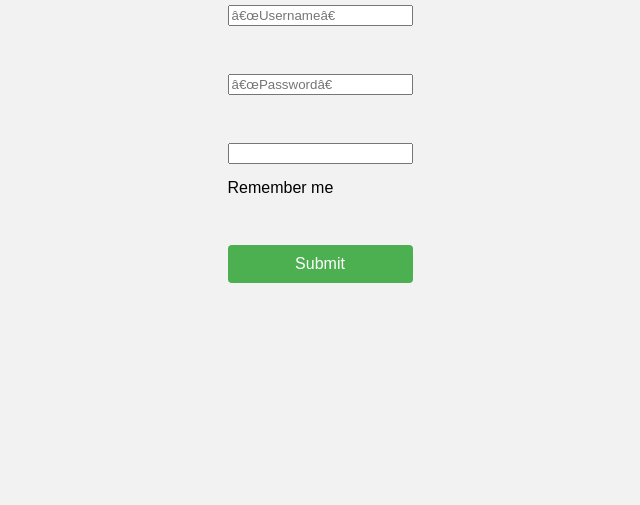
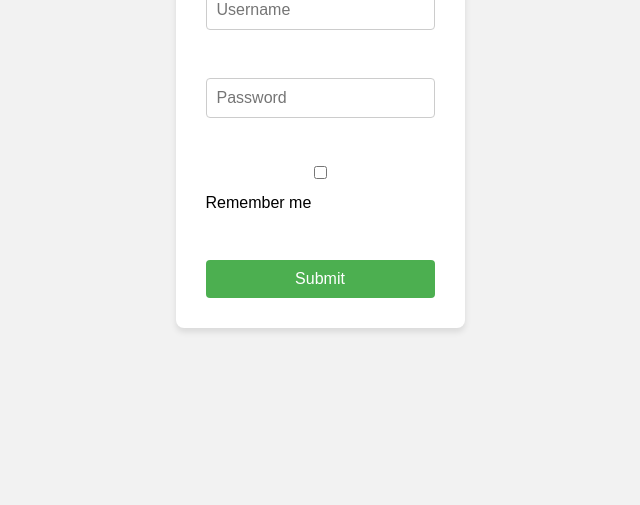
Before and after one commit to acciojob/remember-me-login-form-Khushbooji88, a website: page main.html in a window 1280 px wide. Shown: the part 295-800 px from the top of the page, without its empty margins (320-960 px from the left). Drawn offline with Linux system fonts and the light colour scheme.

Commit message:
created a submission

```diff
--- a/main.html
+++ b/main.html
@@ -7,13 +7,13 @@
 <link rel="stylesheet" href="styles.css">
 </head>
 <body>
-<div class=“login-container”>
+<div class="login-container">
 <h1>Login Form</h1>
-<form id=“loginForm”>
-<input type=“text” id=“username” placeholder=“Username” required><br>
-<input type=“password” id=“password” placeholder=“Password” required><br>
-<input type=“checkbox” id=“checkbox”>
-<label for=“checkbox”>Remember me</label><br>
+<form id="loginForm">
+<input type="text" id="username" placeholder="Username" required><br>
+<input type="password" id="password" placeholder="Password" required><br>
+<input type="checkbox" id="checkbox">
+<label for="checkbox">Remember me</label><br>
 <input type="submit" id="submit" value="Submit">
 </form>
 
```
